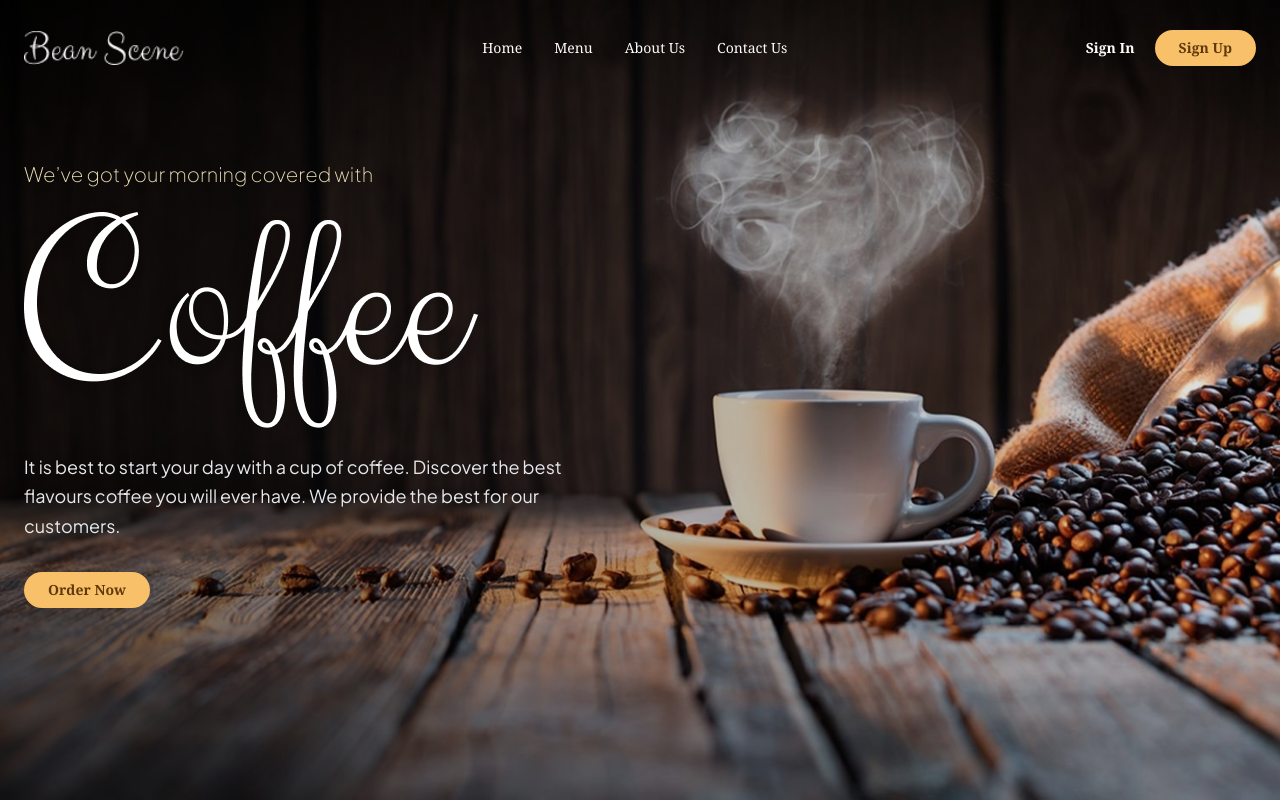
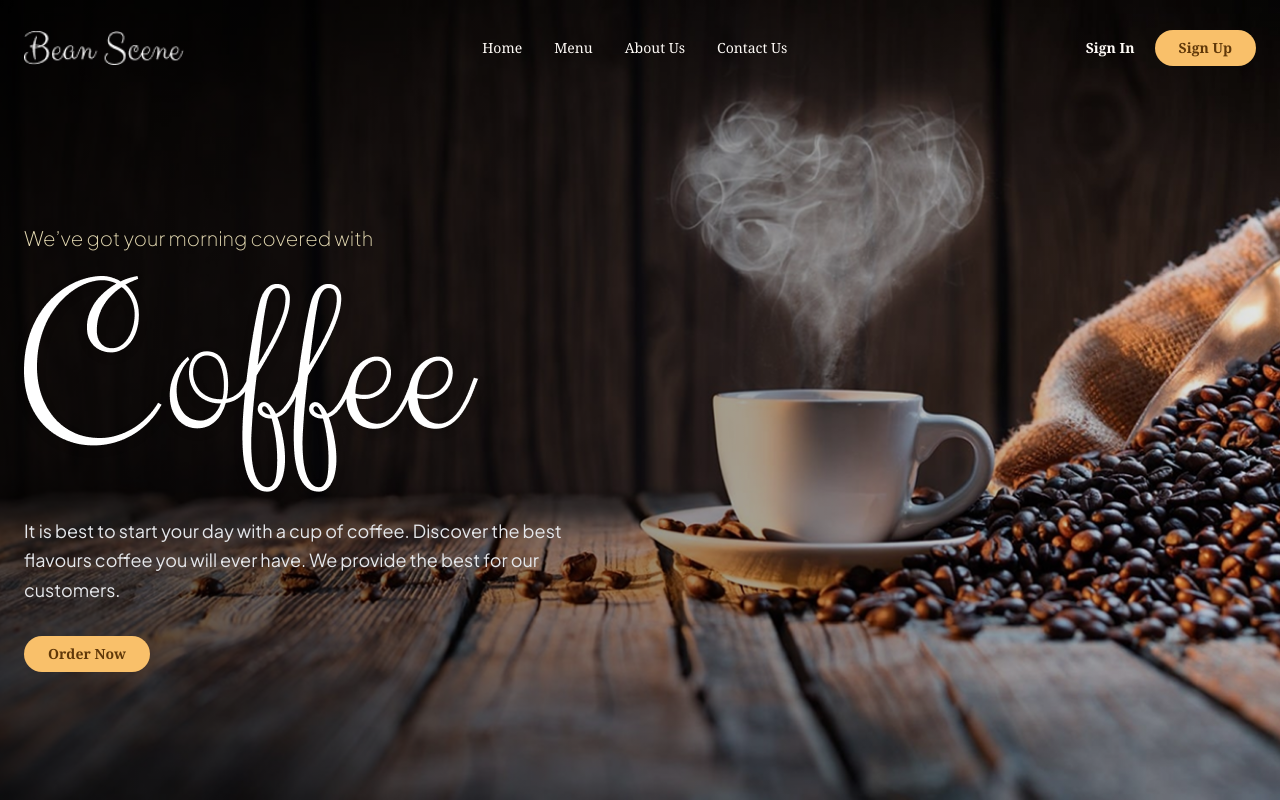
Before and after one commit to Dot010/bean-scene-coffee, a Next.js app: page / in a window 1280 px wide. Shown: the top 800 px of the page. Built offline with nearby package versions, Linux system fonts and the light colour scheme; a web font is replaced by a local one.

Commit message:
fix: restaurar refs do GSAP e wrappers de background no componente Hero

```diff
--- a/components/landing/hero.tsx
+++ b/components/landing/hero.tsx
@@ -72,7 +72,6 @@ const Hero = () => {
           duration: 0.7,
           ease: 'back.out(1.8)',
           onComplete: () => {
-            // Limpa propriedades inline do GSAP para permitir interatividade/hover do Tailwind sem interferências
             gsap.set('.hero-subtitle, .hero-title-img, .hero-text, .hero-btn', {
               clearProps: 'transform,opacity',
             });
@@ -97,17 +96,22 @@ const Hero = () => {
   );
 
   return (
-    <section className="min-h-[100vh] w-full items-center overflow-hidden">
+    <section
+      ref={containerRef}
+      className="relative flex min-h-screen w-full items-center overflow-hidden"
+    >
+      {/* Wrapper da Imagem de Fundo (Necessário para a animação .hero-bg e Parallax) */}
+      <div className="hero-bg absolute inset-0 z-0 h-full w-full">
         <Image
           src={HeroBackground}
           alt="Bean Scene Background"
           fill
           priority
-        className="object-scenter object-cover"
+          className="object-cover object-center"
         />
-
-      {/* Overlay */}
-      <div className="absolute inset-0 z-0 bg-linear-to-r from-black/60 via-black/30 to-black/10" />
+        {/* Overlay escuro para garantir legibilidade dos textos */}
+        <div className="absolute inset-0 bg-linear-to-r from-black/70 via-black/40 to-black/10" />
+      </div>
 
       <Container className="relative z-10 w-full pt-40 pb-16">
         <div className="max-w-2xl">
```
Lines whose indentation alone changed are shown as unchanged.
